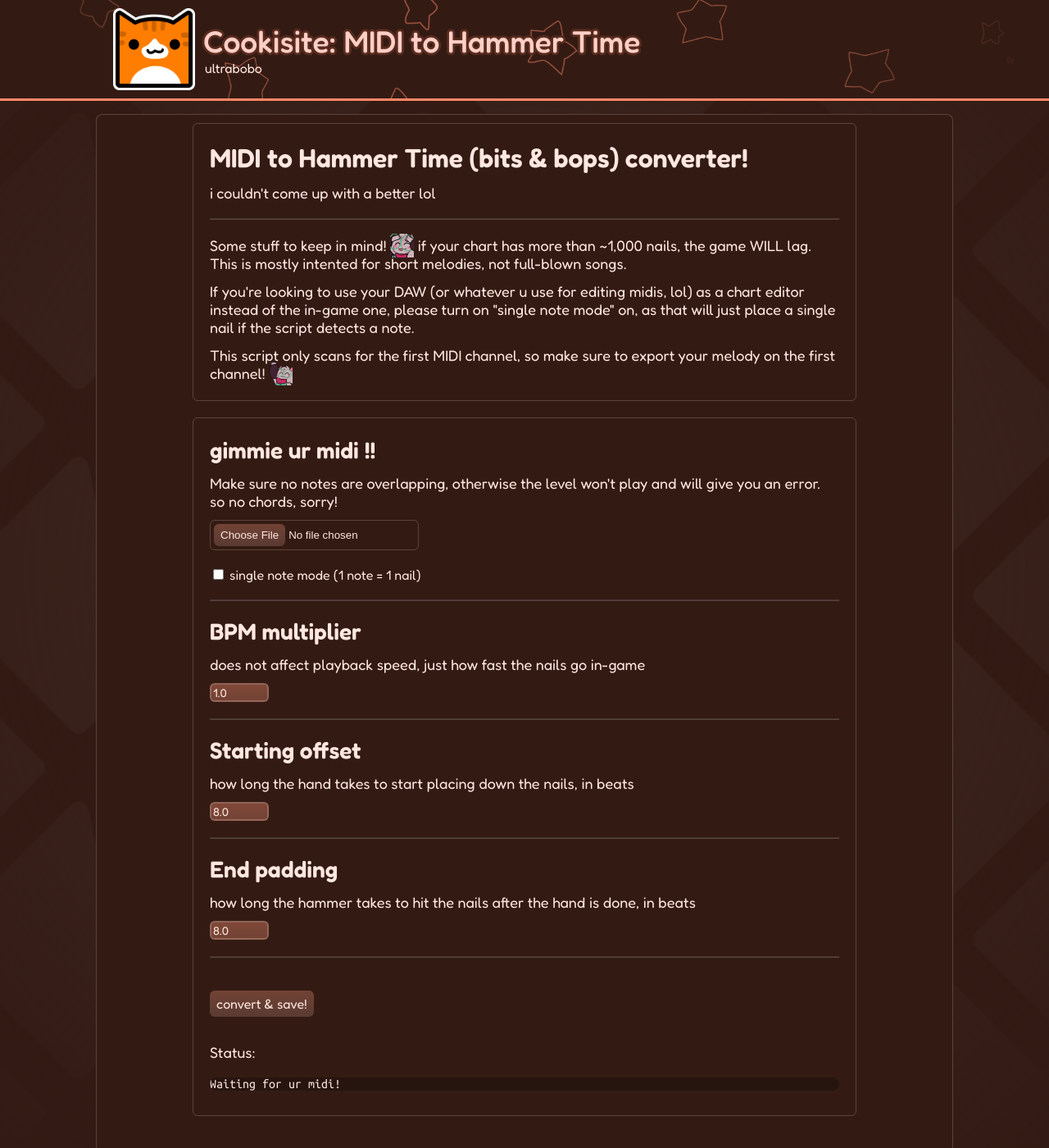
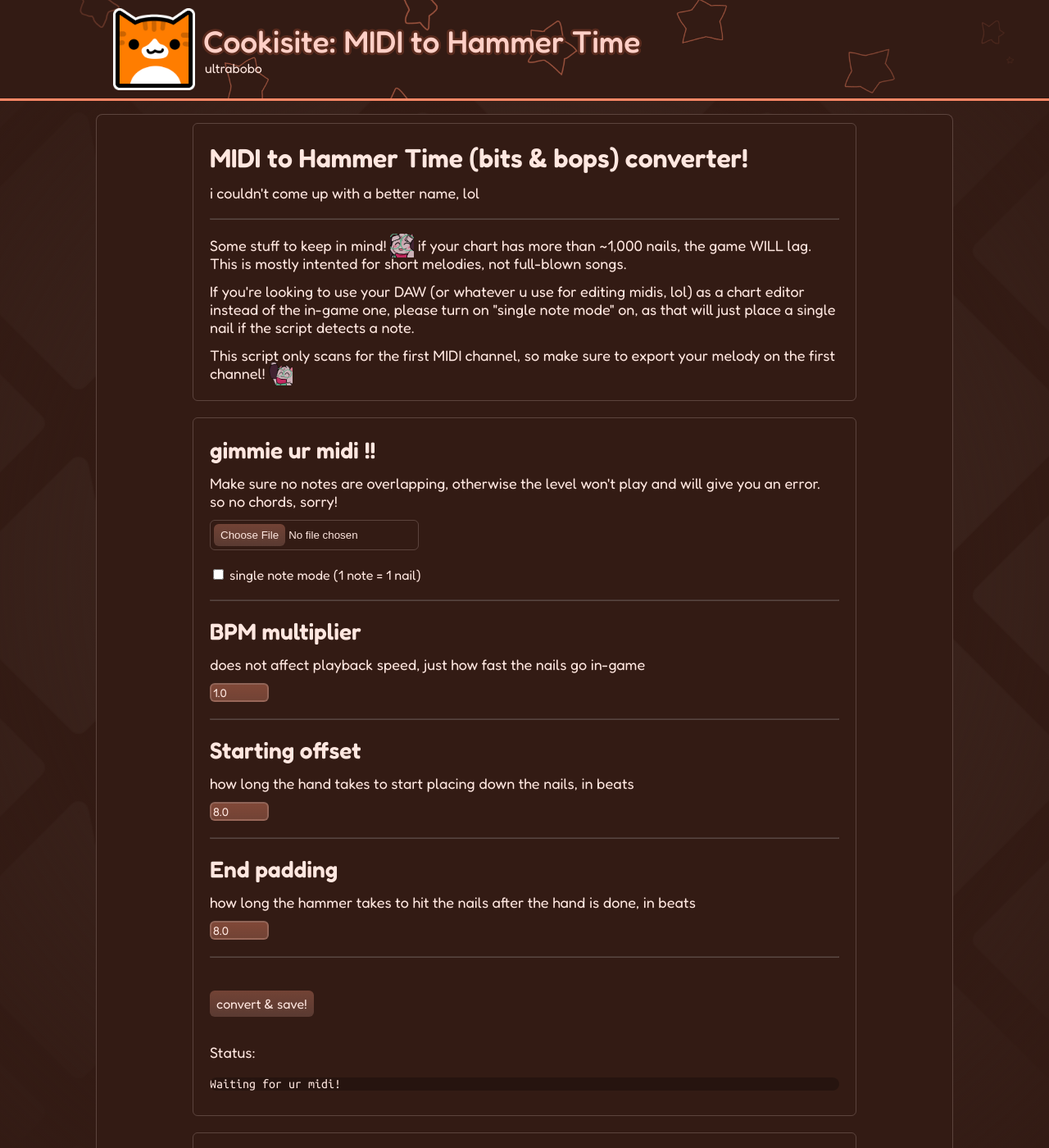
Before and after one commit to Cookiaria/cookisite-main, a Jekyll site: the page built from midi-to-bop.html, in a window 1280 px wide and 1400 px high. Shown: the whole window at 82% size. Built offline with Jekyll 4.4.1, drawn with Linux system fonts in a browser that asks for light colours; some of the changed text lies outside the part shown.

```diff
--- a/_includes/tabs.html
+++ b/_includes/tabs.html
@@ -1,4 +1,3 @@
 <div class="header-tabs">
     <a href="/"><i class="nerd-font nf-fa-home"></i> home</a>
-    {% include my-tabs.html %}
 </div>
--- a/midi-to-bop.html
+++ b/midi-to-bop.html
@@ -22,7 +22,7 @@ title: MIDI to Hammer Time
 
 <div class="boxed">
     <h2>MIDI to Hammer Time (bits & bops) converter!</h2>
-    <p>i couldn't come up with a better lol</p>
+    <p>i couldn't come up with a better name, lol</p>
     <hr>
     <p>
         Some stuff to keep in mind!
@@ -83,6 +83,12 @@ title: MIDI to Hammer Time
     <div id="status" class="code-block">Waiting for ur midi!</div>
 </div>
 <br />
+
+<div class="boxed">
+    <h3>credits!</h3>
+    <p>- <a href="https://stuk.github.io/jszip/">JSZip</a>, MIT license</p>
+    <p>- <a href="https://github.com/Tonejs/Midi">tonejs/midi</a>, MIT license </p>
+</div>
 
 <script>
     const midiInput = document.getElementById("midiInput");
```
